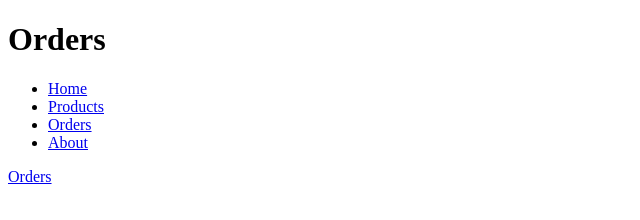
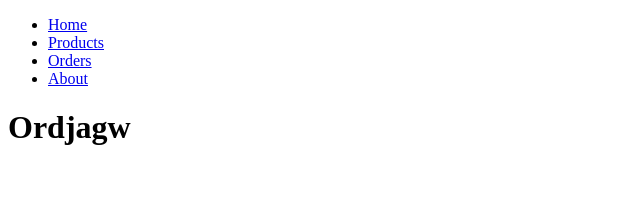
Before and after one commit to Eszti15/Eszti15.github.io, a plain HTML site: page pages/orders.html in a window 1280 px wide. Shown: the whole page, without its empty margins (0-640 px from the left). Drawn offline with Linux system fonts and the light colour scheme.

Commit message:
Orders oldal kijavítása

```diff
--- a/pages/orders.html
+++ b/pages/orders.html
@@ -6,7 +6,6 @@
     <meta name="viewport" content="width=device-width, initial-scale=1.0">
     <title>Document</title>
 </head>
-<h1>Orders</h1>
 
 <body>
     <ul>
@@ -23,7 +22,7 @@
             <a href="/about.html">About</a>
         </li>
     </ul>
-    <a href="/pages/products.html">Orders</a>
+    <h1>Ordjagw</h1>
 </body>
 
 </html>
```
